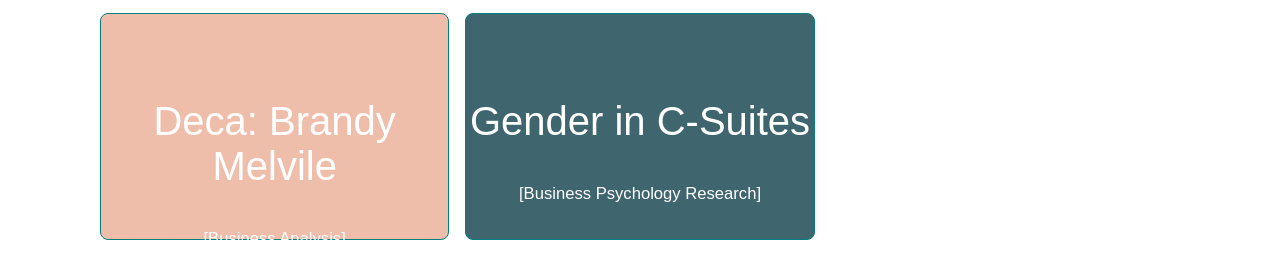
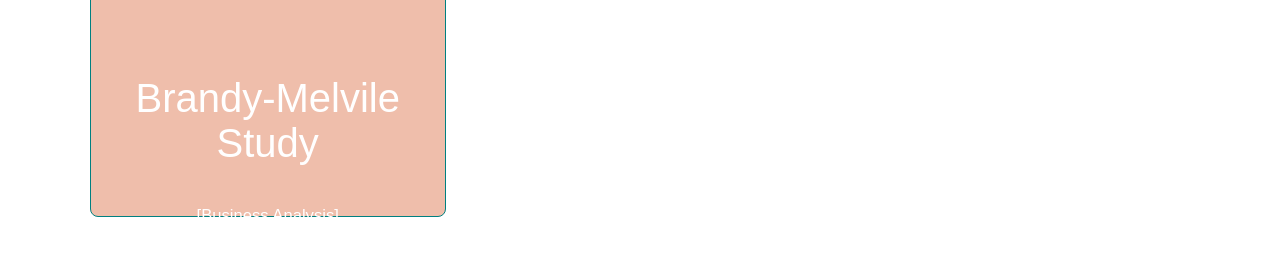
Before and after one commit to yuktarakesh/yuktarakesh.github.io, a plain HTML site: page work-all.html in a window 1280 px wide. Shown: the part 670-938 px from the top of the page. Drawn offline with Linux system fonts and the light colour scheme; a web font is replaced by a local one.

Commit message:
added DECA back

```diff
--- a/work-all.css
+++ b/work-all.css
@@ -49,9 +49,10 @@
     display: grid;
     grid-template-columns: repeat(auto-fill, minmax(300px, 1fr));
     grid-gap: 1em;
-    margin-top: 100px;
-    margin-left: 100px;
-    margin-right: 100px;
+    margin-top: 6%;
+    margin-left: 7%;
+    margin-right: 7%;
+    margin-bottom: 4%;
     text-align: center;
 }
 
--- a/work-all.html
+++ b/work-all.html
@@ -66,18 +66,18 @@
             <article class="location-listing" style="background-color: #efbeab;">
                 <a class="location-title" href="https://drive.google.com/file/d/1JMRwODvmatv6dD3W8T5dH5FtmOkfaswa/view?usp=sharing" target="_blank">Placed Top 10 Internationally at DECA ICDC for providing a insightful way to better Brandy Melvile's customer retition over the years. Click for the full report!</a>
                 <div class="location-image">
-                    <p>Deca: Brandy Melvile</p>
+                    <p>Brandy-Melvile Study</p>
                     <p style="font-size: 1.3vw;">[Business Analysis]</p>
                 </div>
             </article>
 
-            <article class="location-listing" style="background-color: #3f656f;">
-                <a class="location-title" href="https://drive.google.com/file/d/1uR4U9NC86v7Z2SMDUAeFs2GiHk38p6Jl/view?usp=sharing" target="_blank">Studied under Professor __ to study the impact of gender in high level leadership positions and the implications of the lack of for companies. Click to checkout some of my analysis!</a>
-                <div class="location-image">
-                    <p>Gender in C-Suites</p>
-                    <p style="font-size: 1.3vw;">[Business Psychology Research]</p>
-                </div>
-            </article>
+<!--            <article class="location-listing" style="background-color: #3f656f;">-->
+<!--                <a class="location-title" href="https://drive.google.com/file/d/1uR4U9NC86v7Z2SMDUAeFs2GiHk38p6Jl/view?usp=sharing" target="_blank">Studied under Professor __ to study the impact of gender in high level leadership positions and the implications of the lack of for companies. Click to checkout some of my analysis!</a>-->
+<!--                <div class="location-image">-->
+<!--                    <p>Gender in C-Suites</p>-->
+<!--                    <p style="font-size: 1.3vw;">[Business Psychology Research]</p>-->
+<!--                </div>-->
+<!--            </article>-->
         </div>
 
     </body>
```
